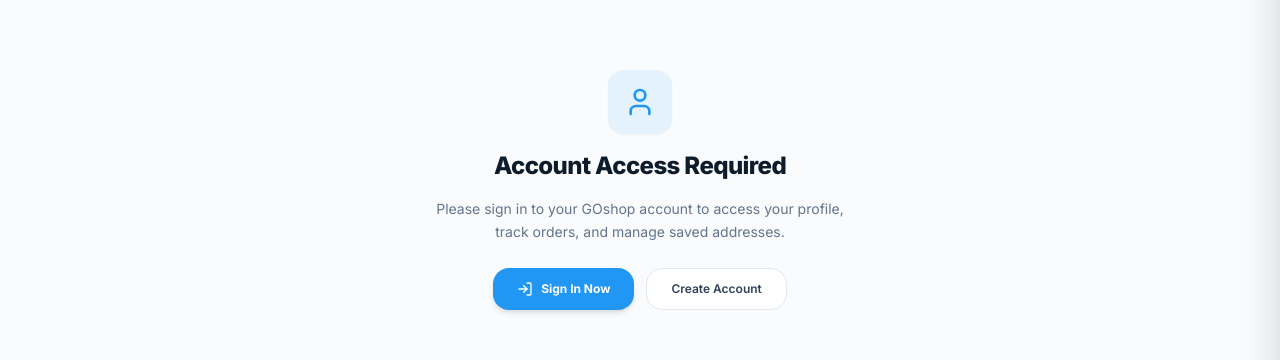
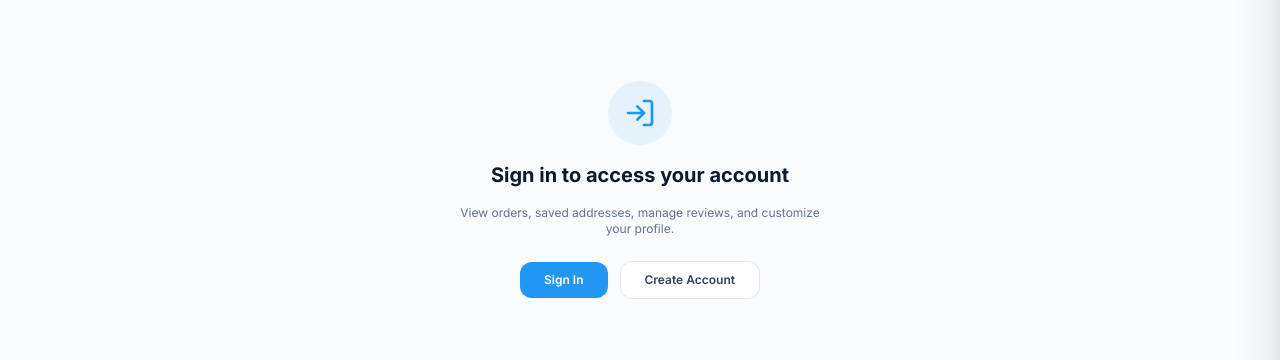
Before and after one commit to hoangphi117/GOshop, a Next.js app in the folder frontend/apps/storefront/: page /account/orders in a window 1280 px wide. Shown: the part 186-546 px from the top of the page. Built offline with nearby package versions, Linux system fonts and the light colour scheme; no server answers; what openapi-fetch would draw is missing.

Commit message:
feat(auth): upgrade token security with httponly cookies and credential-aware client

```diff
--- a/frontend/apps/storefront/src/app/(account)/account/layout.tsx
+++ b/frontend/apps/storefront/src/app/(account)/account/layout.tsx
@@ -5,6 +5,7 @@ import Link from 'next/link'
 import { usePathname, useRouter } from 'next/navigation'
 import { useAuthStore } from '@/stores/auth-store'
 import { useMounted } from '@/hooks/use-mounted'
+import { authFetch } from '@/lib/api'
 import {
   User,
   ShoppingBag,
@@ -36,32 +37,29 @@ export default function AccountLayout({
     )
   }
 
-  // If user is not authenticated
-  if (!accessToken) {
+  if (!user || !accessToken) {
     return (
       <div className="min-h-[70vh] bg-[#FAFBFC] py-16 flex items-center justify-center">
         <div className="max-w-md w-full mx-auto px-4 text-center space-y-4">
-          <div className="w-16 h-16 rounded-2xl bg-[#E3F2FD] text-[#2196F3] flex items-center justify-center mx-auto shadow-xs">
-            <User className="w-8 h-8" />
+          <div className="w-16 h-16 rounded-full bg-[#E3F2FD] text-[#2196F3] flex items-center justify-center mx-auto">
+            <LogIn className="w-8 h-8" />
           </div>
-          <h1 className="text-2xl font-extrabold text-[#0D1B2A] tracking-tight">
-            Account Access Required
-          </h1>
-          <p className="text-sm text-slate-500 leading-relaxed">
-            Please sign in to your GOshop account to access your profile, track orders,
-            and manage saved addresses.
+          <h2 className="text-xl font-bold text-[#0D1B2A]">
+            Sign in to access your account
+          </h2>
+          <p className="text-xs text-slate-500 max-w-sm mx-auto">
+            View orders, saved addresses, manage reviews, and customize your profile.
           </p>
-          <div className="pt-2 flex justify-center gap-3">
+          <div className="pt-2 flex flex-col sm:flex-row items-center justify-center gap-3">
             <Link
               href="/login"
-              className="inline-flex items-center gap-2 px-6 py-3 rounded-2xl bg-[#2196F3] text-white text-xs font-bold hover:bg-[#0D47A1] transition-all shadow-md"
+              className="w-full sm:w-auto px-6 py-2.5 rounded-xl bg-[#2196F3] text-white text-xs font-semibold hover:bg-[#0D47A1] transition-all shadow-xs"
             >
-              <LogIn className="w-4 h-4" />
-              <span>Sign In Now</span>
+              <span>Sign In</span>
             </Link>
             <Link
               href="/register"
-              className="inline-flex items-center gap-2 px-6 py-3 rounded-2xl bg-white border border-slate-200 text-slate-700 text-xs font-semibold hover:bg-slate-50 transition-all"
+              className="w-full sm:w-auto px-6 py-2.5 rounded-xl border border-slate-200 bg-white text-slate-700 text-xs font-semibold hover:bg-slate-50 transition-all"
             >
               <span>Create Account</span>
             </Link>
@@ -71,8 +69,14 @@ export default function AccountLayout({
     )
   }
 
-  const handleLogout = () => {
+  const handleLogout = async () => {
+    try {
+      await authFetch('/api/v1/auth/logout', { method: 'POST' })
+    } catch {
+      // Ignore
+    }
     reset()
+    toast.success('Logged out successfully.')
     router.push('/')
   }
 
--- a/frontend/apps/storefront/src/app/(auth)/login/page.tsx
+++ b/frontend/apps/storefront/src/app/(auth)/login/page.tsx
@@ -20,12 +20,14 @@ export default function LoginPage() {
     setLoading(true)
 
     try {
-      const res = await fetch('http://localhost:8080/api/v1/auth/login', {
+      const baseUrl = process.env.NEXT_PUBLIC_API_URL || 'http://localhost:8080'
+      const res = await fetch(`${baseUrl}/api/v1/auth/login`, {
         method: 'POST',
         headers: {
           'Content-Type': 'application/json',
-          'X-API-KEY': 'abcd-1234-1111',
+          'X-API-KEY': process.env.NEXT_PUBLIC_API_KEY || 'abcd-1234-1111',
         },
+        credentials: 'include',
         body: JSON.stringify({ email, password }),
       })
 
--- a/frontend/apps/storefront/src/lib/api.ts
+++ b/frontend/apps/storefront/src/lib/api.ts
@@ -23,10 +23,6 @@ let refreshPromise: Promise<string | null> | null = null
 
 async function refreshAccessToken(): Promise<string | null> {
   const refreshToken = useAuthStore.getState().refreshToken
-  if (!refreshToken) {
-    useAuthStore.getState().reset()
-    return null
-  }
 
   try {
     const apiKey = process.env.NEXT_PUBLIC_API_KEY || 'abcd-1234-1111'
@@ -36,7 +32,8 @@ async function refreshAccessToken(): Promise<string | null> {
         'Content-Type': 'application/json',
         'X-API-KEY': apiKey,
       },
-      body: JSON.stringify({ refresh_token: refreshToken }),
+      credentials: 'include',
+      body: JSON.stringify(refreshToken ? { refresh_token: refreshToken } : {}),
     })
 
     if (!res.ok) {
@@ -84,6 +81,7 @@ export async function authFetch(
 
   let res = await fetch(targetUrl, {
     ...init,
+    credentials: 'include',
     headers: buildHeaders(token),
   })
 
@@ -98,6 +96,7 @@ export async function authFetch(
     if (newToken) {
       res = await fetch(targetUrl, {
         ...init,
+        credentials: 'include',
         headers: buildHeaders(newToken),
       })
     }
--- a/frontend/packages/api-client/src/middleware.ts
+++ b/frontend/packages/api-client/src/middleware.ts
@@ -41,7 +41,6 @@ export function createAuthMiddleware(options: AuthMiddlewareOptions = {}): Middl
 
   const executeRefresh = async (): Promise<AuthTokens | null> => {
     const refreshToken = options.getRefreshToken?.()
-    if (!refreshToken) return null
 
     try {
       const fetchFn = options.fetch || globalThis.fetch
@@ -59,7 +58,8 @@ export function createAuthMiddleware(options: AuthMiddlewareOptions = {}): Middl
       const refreshRequest = new Request(url, {
         method: 'POST',
         headers,
-        body: JSON.stringify({ refresh_token: refreshToken }),
+        credentials: 'include',
+        body: JSON.stringify(refreshToken ? { refresh_token: refreshToken } : {}),
       })
 
       const res = await fetchFn(refreshRequest)
@@ -98,9 +98,9 @@ export function createAuthMiddleware(options: AuthMiddlewareOptions = {}): Middl
         request.headers.set('X-API-KEY', apiKey)
       }
 
-      // Clone request if refresh is enabled and this is not an auth endpoint,
+      // Clone request if this is not an auth endpoint,
       // so we can retry with unconsumed body if 401 occurs
-      if (options.getRefreshToken && !isAuthEndpoint(request.url, schemaPath)) {
+      if (!isAuthEndpoint(request.url, schemaPath)) {
         try {
           requestClones.set(id, request.clone())
         } catch {
@@ -118,17 +118,6 @@ export function createAuthMiddleware(options: AuthMiddlewareOptions = {}): Middl
       if (response.status === 401) {
         // If 401 is from an auth endpoint, do not attempt refresh
         if (isAuthEndpoint(request.url, schemaPath)) {
-          if (options.onUnauthorized) {
-            options.onUnauthorized()
-          } else if (typeof window !== 'undefined') {
-            window.dispatchEvent(new CustomEvent('goshop:unauthorized'))
-          }
-          return response
-        }
-
-        // Check if refresh token is available
-        const refreshToken = options.getRefreshToken?.()
-        if (!refreshToken) {
           if (options.onUnauthorized) {
             options.onUnauthorized()
           } else if (typeof window !== 'undefined') {
@@ -155,6 +144,7 @@ export function createAuthMiddleware(options: AuthMiddlewareOptions = {}): Middl
 
             const retryRequest = new Request(baseReq, {
               headers: retryHeaders,
+              credentials: 'include',
             })
 
             const fetchFn = options.fetch || globalThis.fetch
```
Also changed, not shown: 2 other files (tests, documents, lock files or other folders).
